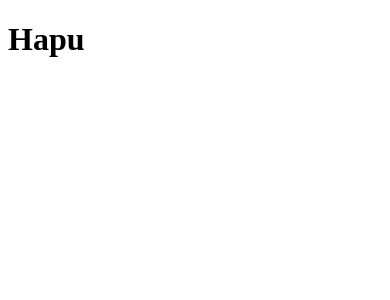
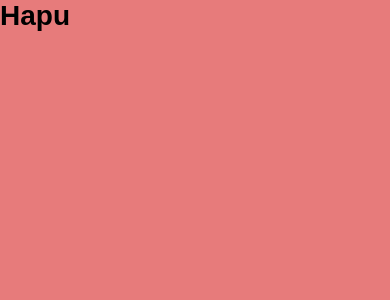
Before and after one commit to Wilian-Pereira-W/Hapu, a React (Create React App) app: page / in a window 390 px wide. Shown: the top 300 px of the page. Built offline with nearby package versions, Linux system fonts and the light colour scheme.

Commit message:
feat: implementing the global style

```diff
--- a/src/App.jsx
+++ b/src/App.jsx
@@ -1,4 +1,5 @@
 import React from 'react';
+import './styles/global.scss';
 
 function App() {
   return (
--- /dev/null
+++ b/src/styles/global.scss
@@ -0,0 +1,34 @@
+*{
+  margin: 0;
+  padding: 0;
+  box-sizing: border-box;
+}
+
+@media (max-width: 1080px){
+  html{
+    font-size: 93.75%;
+  }
+}
+
+@media (max-width: 1080px){
+  html{
+    font-size: 87.5%;
+  }
+}
+
+body{
+  background-color: rgb(231, 123, 123);
+}
+
+body, input, textarea, select, button{
+  font: 400 1rem sans-serif;
+}
+
+button{
+  cursor: pointer;
+}
+
+a{
+  text-decoration: none;
+  color: inherit;
+}
```
